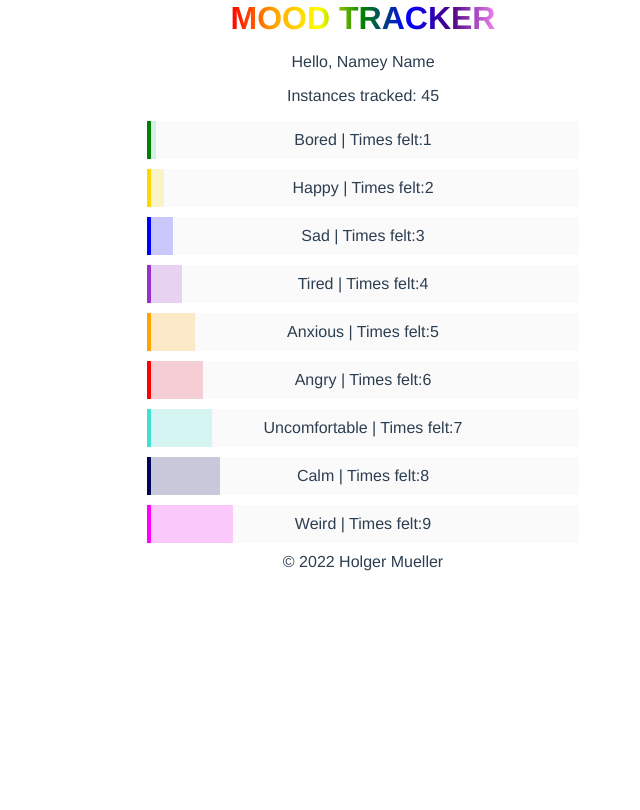
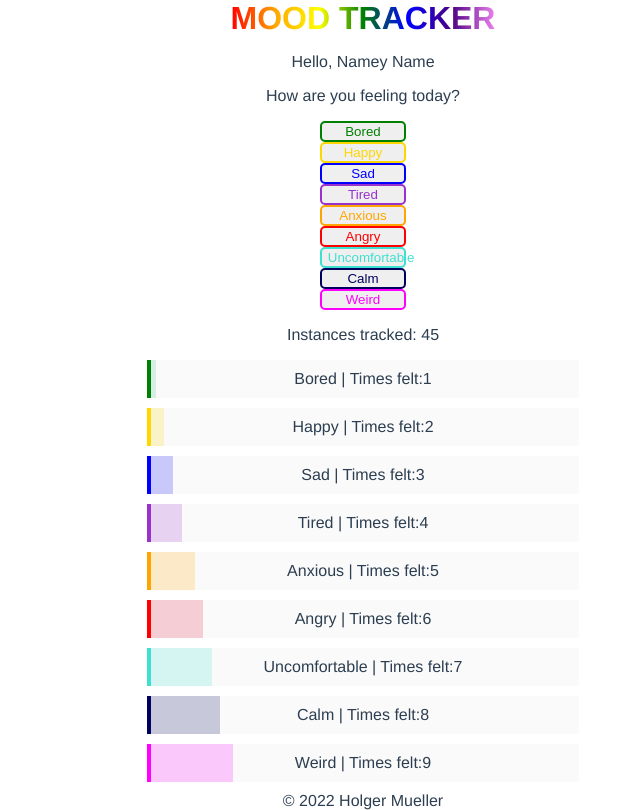
Before and after one commit to Holgermueller/moodtracker, a Vue app: page /home in a window 1280 px wide. Shown: the whole page, without its empty margins (277-917 px from the left). Built offline with nearby package versions, Linux system fonts and the light colour scheme.

Commit message:
exported bar charts into own componeent file

```diff
--- /dev/null
+++ b/src/components/MoodButtons.vue
@@ -0,0 +1,45 @@
+<template>
+  <div id="moodButtons">
+    <p>How are you feeling today?</p>
+    <div v-for="mood in moods" :key="mood.mood" class="buttons-array">
+      <button
+        :style="`
+      border: 2px solid ${mood.borderColor};
+      color: ${mood.borderColor};
+      `"
+      >
+        {{ mood.mood }}
+      </button>
+    </div>
+  </div>
+</template>
+
+<script>
+export default {
+  name: "MoodButtons",
+
+  props: {
+    moods: {
+      type: Array,
+    },
+  },
+
+  data: () => ({}),
+
+  methods: {},
+};
+</script>
+
+<style scoped>
+.button-array {
+  display: inline;
+  justify-content: center;
+  padding: 8px;
+}
+
+button {
+  margin: auto;
+  border-radius: 5px;
+  width: 15%;
+}
+</style>
--- /dev/null
+++ b/src/components/MoodGraphs.vue
@@ -0,0 +1,66 @@
+<template>
+  <div id="moodGraphs">
+    <div class="graphs">
+      <div class="mood" v-for="mood in moods" :key="mood.mood">
+        <div
+          class="single-mood"
+          :class="mood.mood"
+          :style="`width: ${
+            Math.floor((100 / instancesTracked) * mood.timesFelt) || 0
+          }%;
+          background: ${mood.color}; border-left: 4px solid ${mood.borderColor};
+          `"
+        ></div>
+        <span> {{ mood.mood }} | Times felt:{{ mood.timesFelt }} </span>
+      </div>
+    </div>
+  </div>
+</template>
+
+<script>
+export default {
+  name: "MoodGraphs",
+
+  props: {
+    moods: {
+      type: Array,
+    },
+  },
+
+  computed: {
+    instancesTracked() {
+      return this.$store.getters.dummyData[0].userMoods.reduce(
+        (a, { timesFelt }) => a + timesFelt,
+        0
+      );
+    },
+  },
+
+  data: () => ({}),
+};
+</script>
+
+<style scoped>
+.graphs {
+  width: 75%;
+  margin: 0 auto;
+}
+
+.mood {
+  background: #fafafa;
+  margin: 10px auto;
+  position: relative;
+}
+
+.single-mood {
+  height: 100%;
+  position: absolute;
+  box-sizing: border-box;
+}
+
+span {
+  text-align: center;
+  display: inline-block;
+  padding: 10px 20px;
+}
+</style>
--- a/src/pages/Main.vue
+++ b/src/pages/Main.vue
@@ -3,35 +3,26 @@
     <section class="moods-display">
       <p>Hello, {{ userProfile.username }}</p>
 
+      <MoodButtons :moods="userProfile.userMoods" />
+
       <p>Instances tracked: {{ instancesTracked }}</p>
 
-      <div class="graphs">
-        <div
-          class="mood"
-          v-for="mood in userProfile.userMoods"
-          :key="mood.mood"
-        >
-          <div
-            class="single-mood"
-            :class="mood.mood"
-            :style="`width: ${
-              Math.floor((100 / instancesTracked) * mood.timesFelt) || 0
-            }%;
-          background: ${mood.color}; border-left: 4px solid ${mood.borderColor};
-          `"
-          ></div>
-          <span> {{ mood.mood }} | Times felt:{{ mood.timesFelt }} </span>
-        </div>
-      </div>
+      <MoodGraphs :moods="userProfile.userMoods" />
     </section>
   </div>
 </template>
 
 <script>
+import MoodButtons from "../components/MoodButtons.vue";
+import MoodGraphs from "../components/MoodGraphs.vue";
+
 export default {
   name: "moodsDisplay",
 
-  data: () => ({}),
+  components: {
+    MoodGraphs,
+    MoodButtons,
+  },
 
   computed: {
     userProfile() {
@@ -55,27 +46,4 @@ export default {
   width: 45%;
   margin: 8px auto;
 }
-
-.graphs {
-  width: 75%;
-  margin: 0 auto;
-}
-
-.mood {
-  background: #fafafa;
-  margin: 10px auto;
-  position: relative;
-}
-
-.single-mood {
-  height: 100%;
-  position: absolute;
-  box-sizing: border-box;
-}
-
-span {
-  text-align: center;
-  display: inline-block;
-  padding: 10px 20px;
-}
 </style>
```
